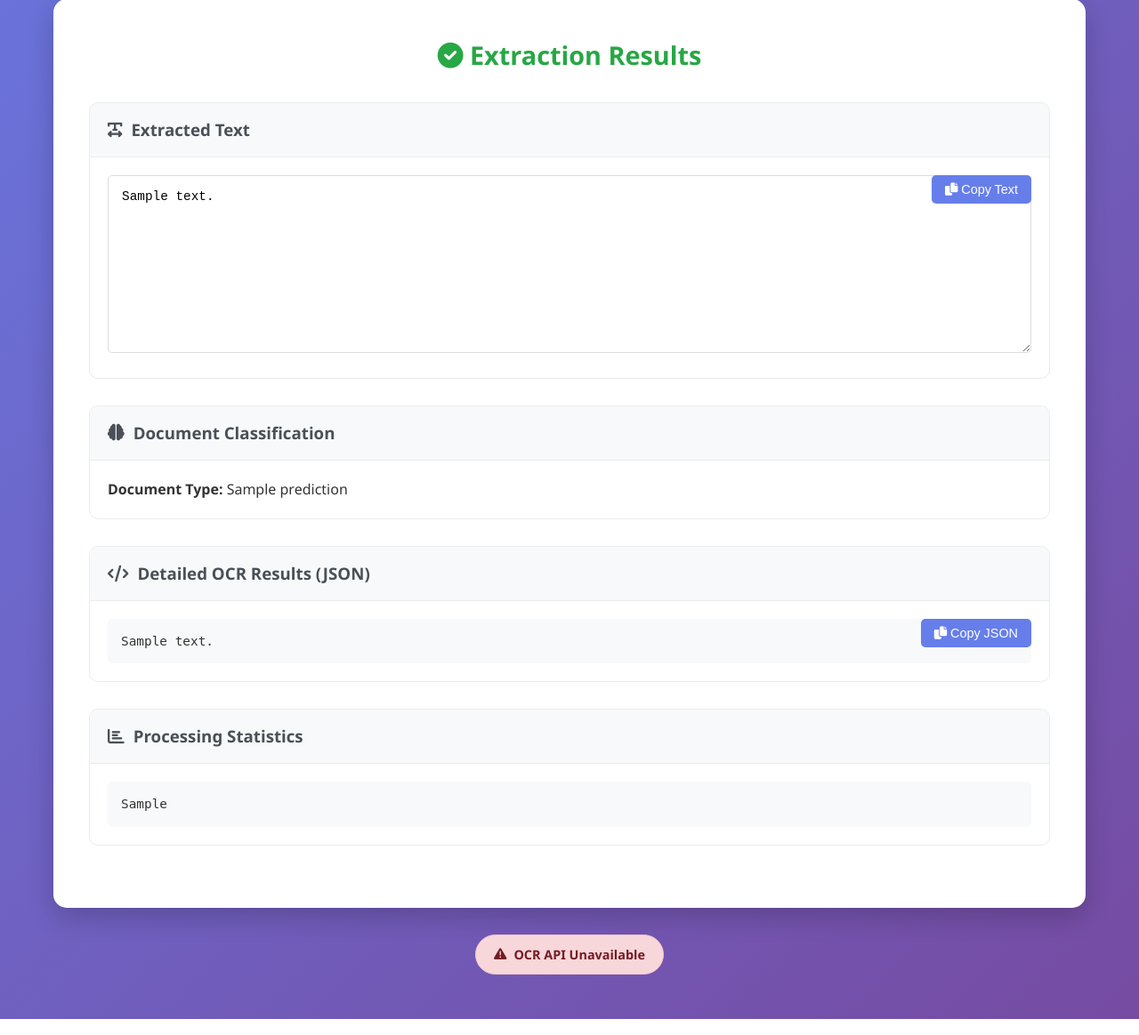
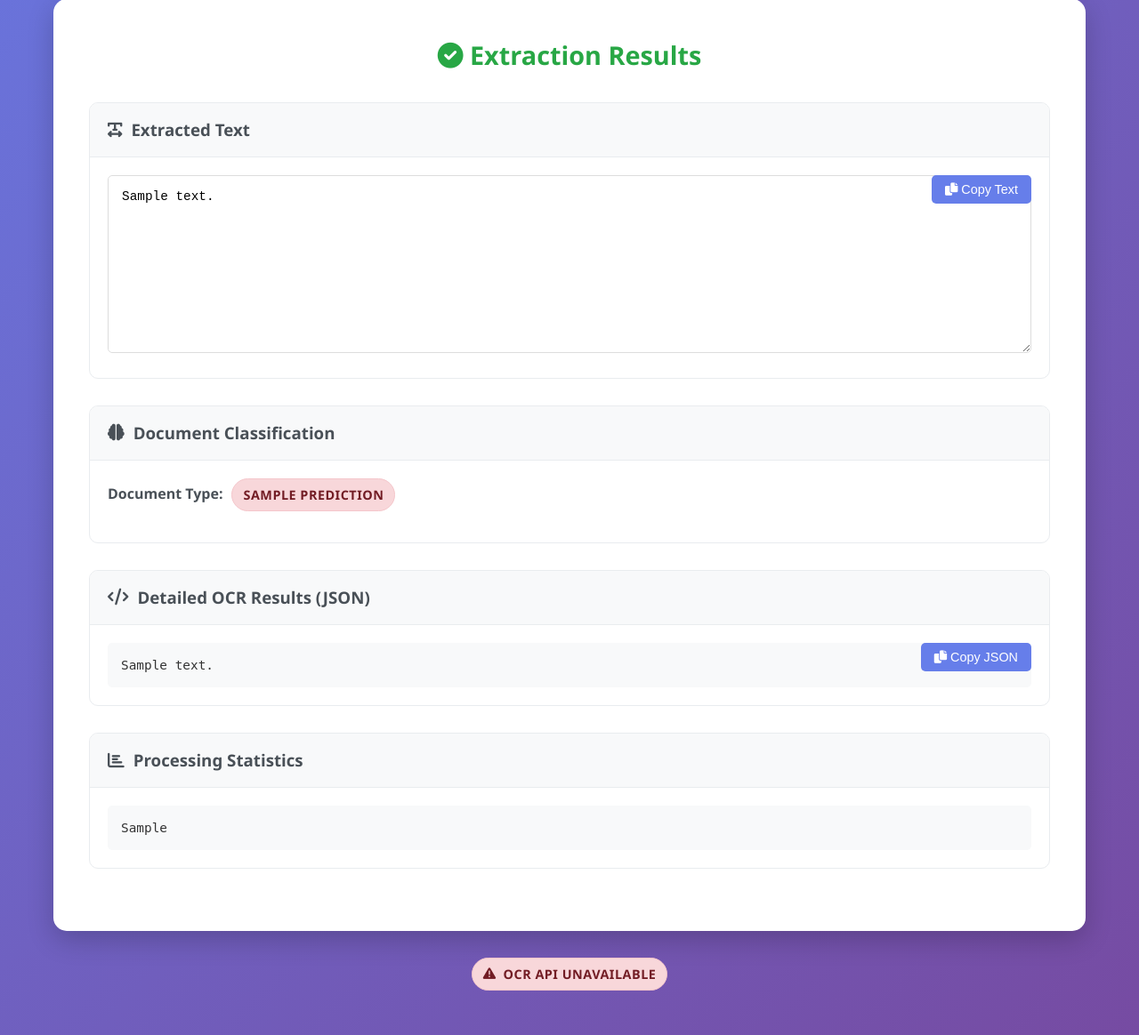
Before and after one commit to Obinario/OCR, a Flask app: template templates/index.html in a window 1280 px wide; the page is wider, and only the part inside the window is pictured. Shown: the part 693-1857 px from the top of that part at 89% size. Run offline with Flask 3, Linux system fonts and the light colour scheme; the template is opened without the code that fills it: most values are stand-ins (such as "Sample title", 1, 10 or a date in 2020).

Commit message:
Update style.css

```diff
--- a/static/style.css
+++ b/static/style.css
@@ -453,6 +364,65 @@ body {
     }
 }
 
+/* ML Classification Results */
+.classification-output {
+    padding: 20px;
+}
+
+.classification-item {
+    margin-bottom: 15px;
+    display: flex;
+    align-items: center;
+    gap: 10px;
+}
+
+.classification-item strong {
+    min-width: 120px;
+    color: #495057;
+}
+
+.prediction-badge {
+    padding: 6px 12px;
+    border-radius: 20px;
+    font-weight: 600;
+    font-size: 0.9rem;
+    text-transform: uppercase;
+    letter-spacing: 0.5px;
+}
+
+.prediction-badge.report-card {
+    background: #d4edda;
+    color: #155724;
+    border: 1px solid #c3e6cb;
+}
+
+.prediction-badge.not-report-card {
+    background: #f8d7da;
+    color: #721c24;
+    border: 1px solid #f5c6cb;
+}
+
+.status-badge {
+    padding: 6px 12px;
+    border-radius: 20px;
+    font-weight: 600;
+    font-size: 0.9rem;
+    text-transform: uppercase;
+    letter-spacing: 0.5px;
+}
+
+.status-badge.passed {
+    background: #d4edda;
+    color: #155724;
+    border: 1px solid #c3e6cb;
+}
+
+.status-badge.failed {
+    background: #f8d7da;
+    color: #721c24;
+    border: 1px solid #f5c6cb;
+}
+
 /* Animation for smooth transitions */
 .result-card {
     animation: fadeInUp 0.5s ease-out;
```
Also changed, not shown: other parts of static/style.css (+0 -89 lines).
